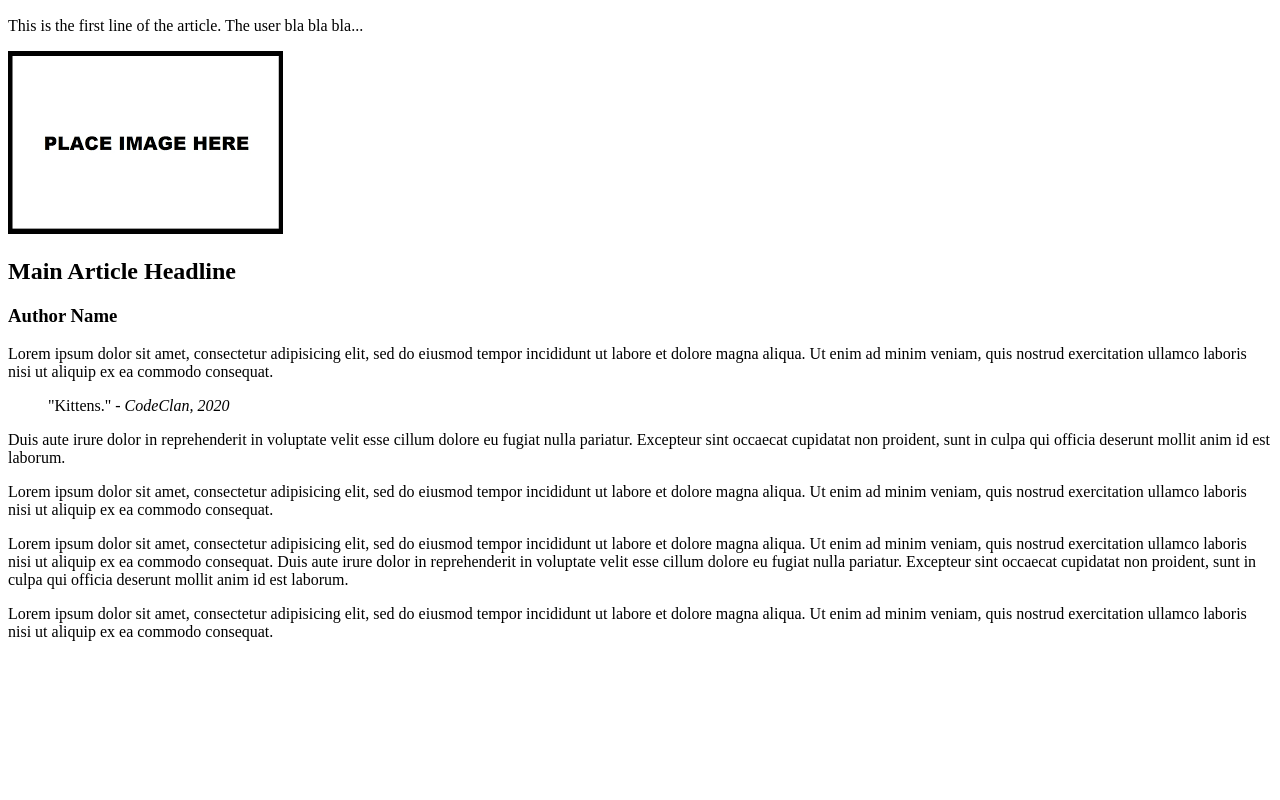
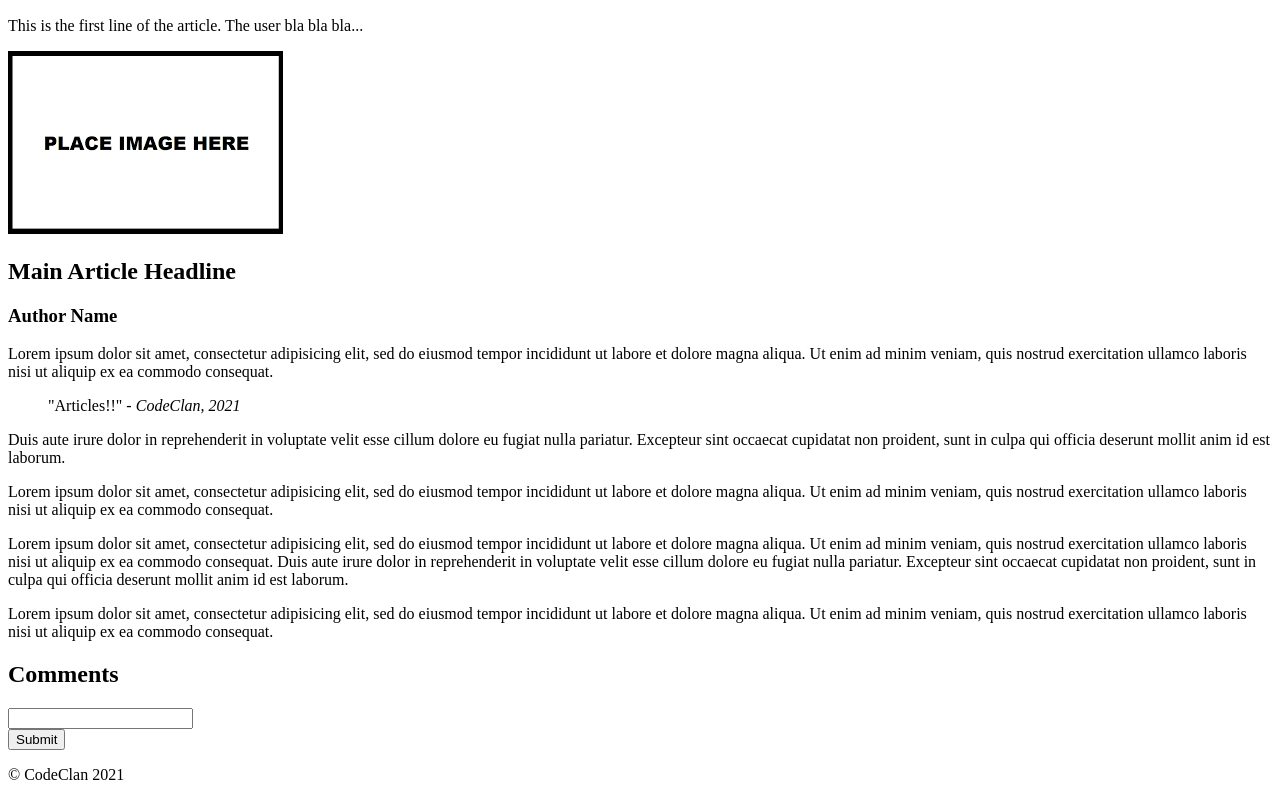
Before and after one commit to heathercking/week03_day1__html_css_lab, a plain HTML site: page index.html in a window 1280 px wide. Shown: the part 1134-1934 px from the top of the page. Before the commit the page ends 1791 px from the top, so only its background shows below. Drawn offline with Linux system fonts and the light colour scheme; files whose address does not match are found by name.

Commit message:
comments input box added and site footer added

```diff
--- a/index.html
+++ b/index.html
@@ -89,7 +89,7 @@
                     consequat.
                   </p>
                   <blockquote cite="https://codeclan.com/">
-                    "Kittens." - <cite>CodeClan, 2020</cite>
+                    "Articles!!" - <cite>CodeClan, 2021</cite>
                   </blockquote>
                   <p>
                     Duis aute irure dolor in reprehenderit in voluptate velit esse cillum dolore eu fugiat nulla pariatur.
@@ -114,9 +114,21 @@
                   </p>
             </main>
         </article>
+        <section>
+            <h2>Comments</h2>
+            <form>
+                <input type="text" class="comments box"><br>
+                <input type="submit" value="Submit">
+            </form>
+        </section>
+        <section>
+            <output>
+
+            </output>
+        </section>
     </main>
     <footer>
-
+        <p>&copy; CodeClan 2021</p>
     </footer>
 </body>
 </html>
```
